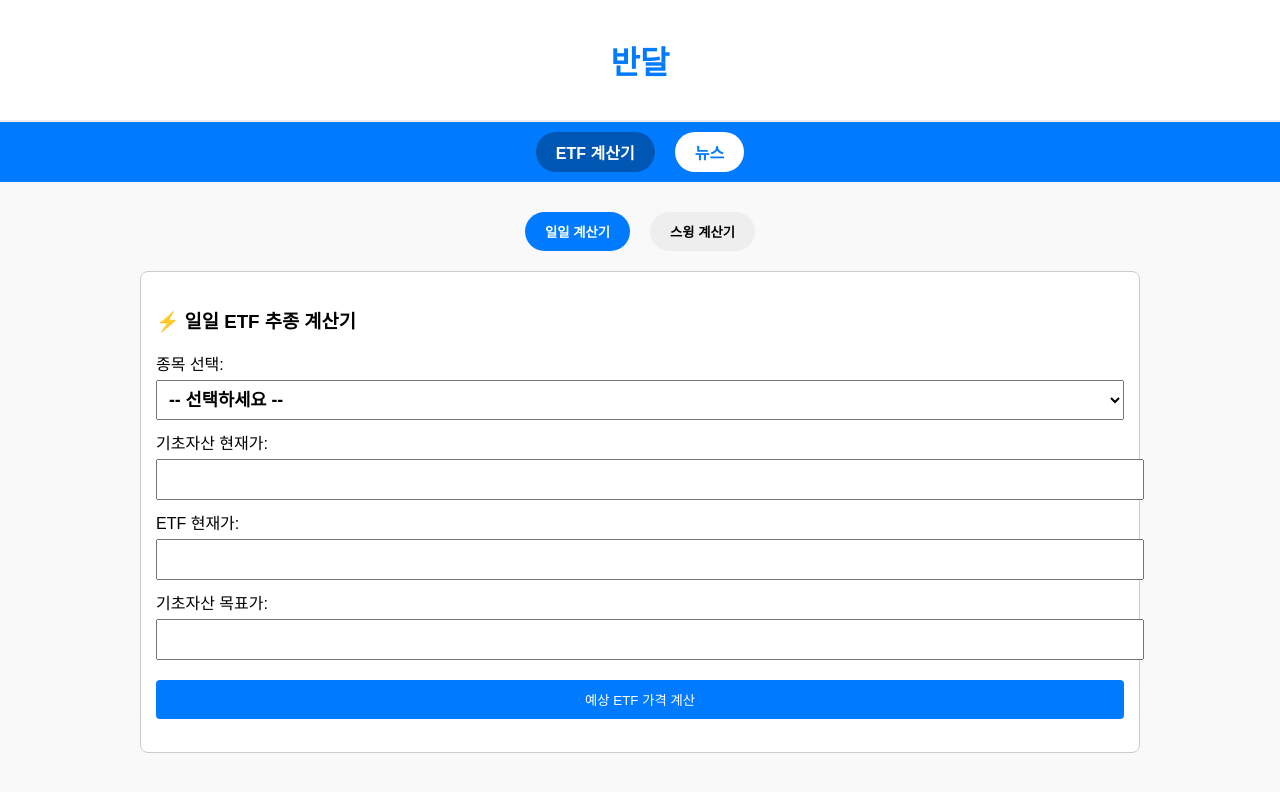
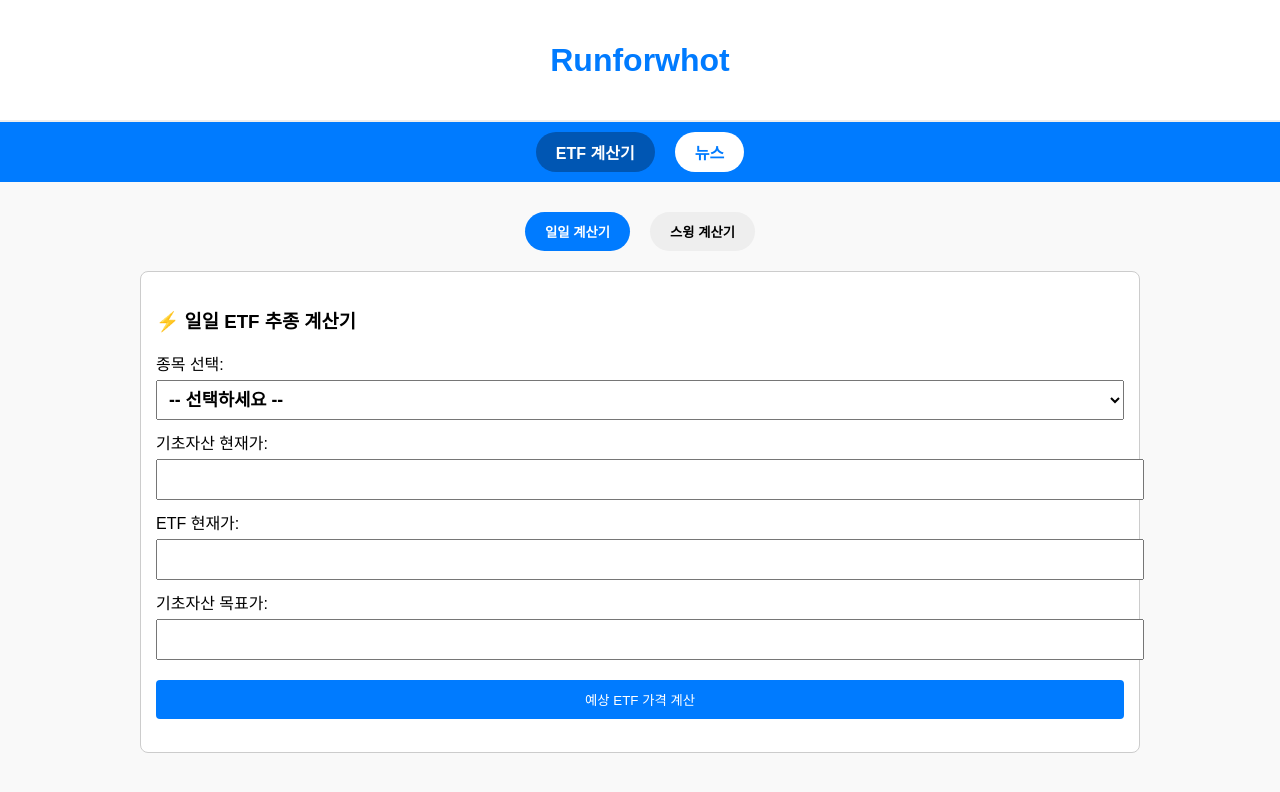
Before and after one commit to JInsung-Kown/etf-, a plain HTML site: page index.html in a window 1280 px wide. Drawn offline with Linux system fonts and the light colour scheme; a web font is replaced by a local one.

Commit message:
Update index.html

```diff
--- a/index.html
+++ b/index.html
@@ -254,7 +254,7 @@
 </head>
 <body>
 
-  <div class="top-banner">반달</div>
+  <div class="top-banner">Runforwhot</div>
 
   <div class="category-bar">
     <div class="active" data-section="etf">ETF 계산기</div>
```
